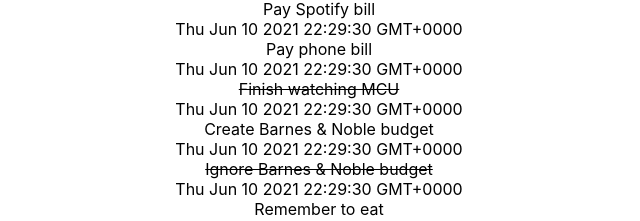
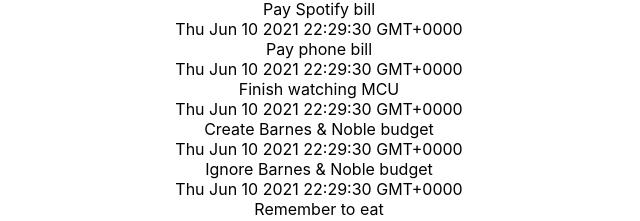
Before and after one commit to 2021-IBM-Accelerate-SW-Track/lab-1-team-22, a React (Create React App) app: page / in a window 1280 px wide. Shown: the part 241-462 px from the top of the page, without its empty margins (321-961 px from the left). Built offline with nearby package versions, Linux system fonts and the light colour scheme.

Commit message:
Fixed a bug in tasks file, added Moment pkg

```diff
--- a/package.json
+++ b/package.json
@@ -7,6 +7,7 @@
     "@testing-library/jest-dom": "^5.12.0",
     "@testing-library/react": "^11.2.6",
     "@testing-library/user-event": "^12.8.3",
+    "formik": "^2.2.9",
     "moment": "^2.29.1",
     "moment-timezone": "^0.5.33",
     "react": "^17.0.2",
@@ -14,7 +15,8 @@
     "react-hook-form": "^7.8.4",
     "react-moment": "^1.1.1",
     "react-scripts": "4.0.3",
-    "web-vitals": "^1.1.2"
+    "web-vitals": "^1.1.2",
+    "yup": "^0.32.9"
   },
   "scripts": {
     "start": "react-scripts start",
--- a/src/ToDoForm.js
+++ b/src/ToDoForm.js
@@ -1,7 +1,6 @@
 import React, { useState } from "react";
-import { makeStyles } from '@material-ui/core/styles';
-import TextField from '@material-ui/core/TextField';
-import { useForm } from 'react-hook-form'
+//import { useForm } from 'react-hook-form'
+
 
 const TodoForm = ({ addTask }) => {
   const [userTask, setUserTask] = useState("");
--- a/src/ToDoList.js
+++ b/src/ToDoList.js
@@ -1,17 +1,19 @@
 import React from "react";
 import ToDo from './ToDo'
-//Testing an installation package below
+//Testing a installation package below
 import Moment from 'react-moment';
 // import 'moment-timezone';
+import { Formik } from 'formik';
 
- //const newAddTime = Date.now()
+
 const TodoList = ({todoList, handleToggle, handleFilter}) => {
   return (
     <div>
         {todoList.map(todo => {
             return (
                 <div><ToDo todo={todo}  handleToggle={handleToggle} handleFilter={handleFilter}/>
-                <Moment local /></div>
+                <Moment />
+                </div>
             )
         })}
         <button onClick={handleFilter}>Clear Completed Tasks</button>
--- a/src/styles.css
+++ /dev/null
@@ -1,3 +0,0 @@
-.strike {
-    text-decoration: line-through;
-  }
--- a/src/tasks.json
+++ b/src/tasks.json
@@ -33,7 +33,7 @@
   }, {
     "id": 9,
     "task": "Finish watching MCU",
-    "complete": true
+    "complete": false
   }, {
     "id": 10,
     "task": "Create Barnes & Noble budget",
@@ -41,7 +41,7 @@
   }, {
     "id": 11,
     "task": "Ignore Barnes & Noble budget",
-    "complete": true
+    "complete": false
   }, {
     "id": 12,
     "task": "Remember to eat",
```
Also changed, not shown: src/App.js (+0 -7 lines).
